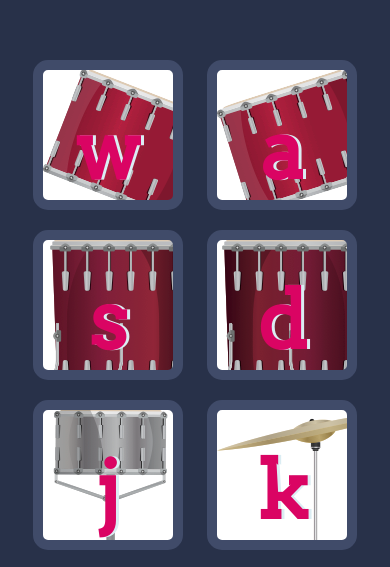
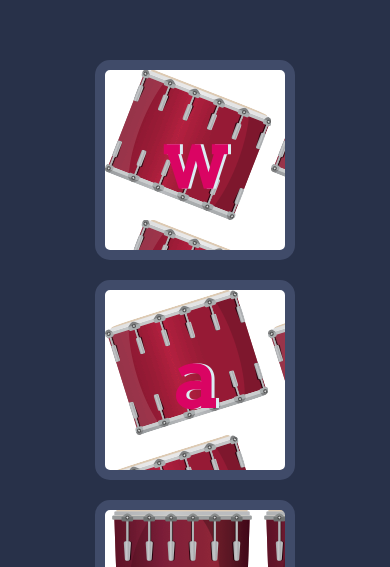
Before and after one commit to shariq0732/DrumKit, a plain HTML site: page index.html in a window 390 px wide. Shown: the part 255-822 px from the top of the page. Drawn offline with Linux system fonts and the light colour scheme.

Commit message:
Update styles.css

```diff
--- a/styles.css
+++ b/styles.css
@@ -79,3 +79,10 @@ footer {
   margin: 10px;
   background-color: white;
 }
+
+@media (max-width : 980px){
+  .drum{
+    width: 200px;
+    height: 200px;
+  }
+}
```
